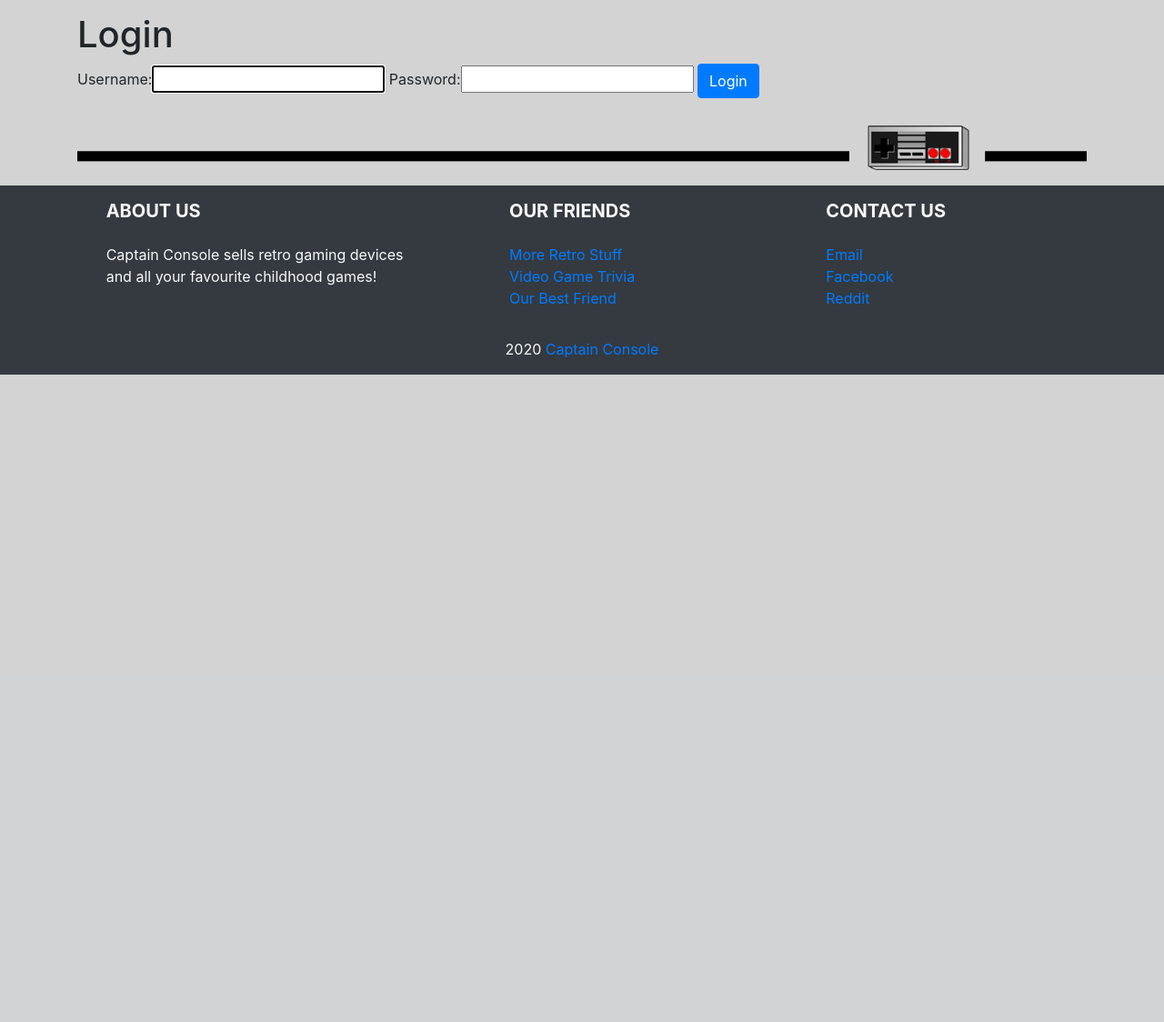
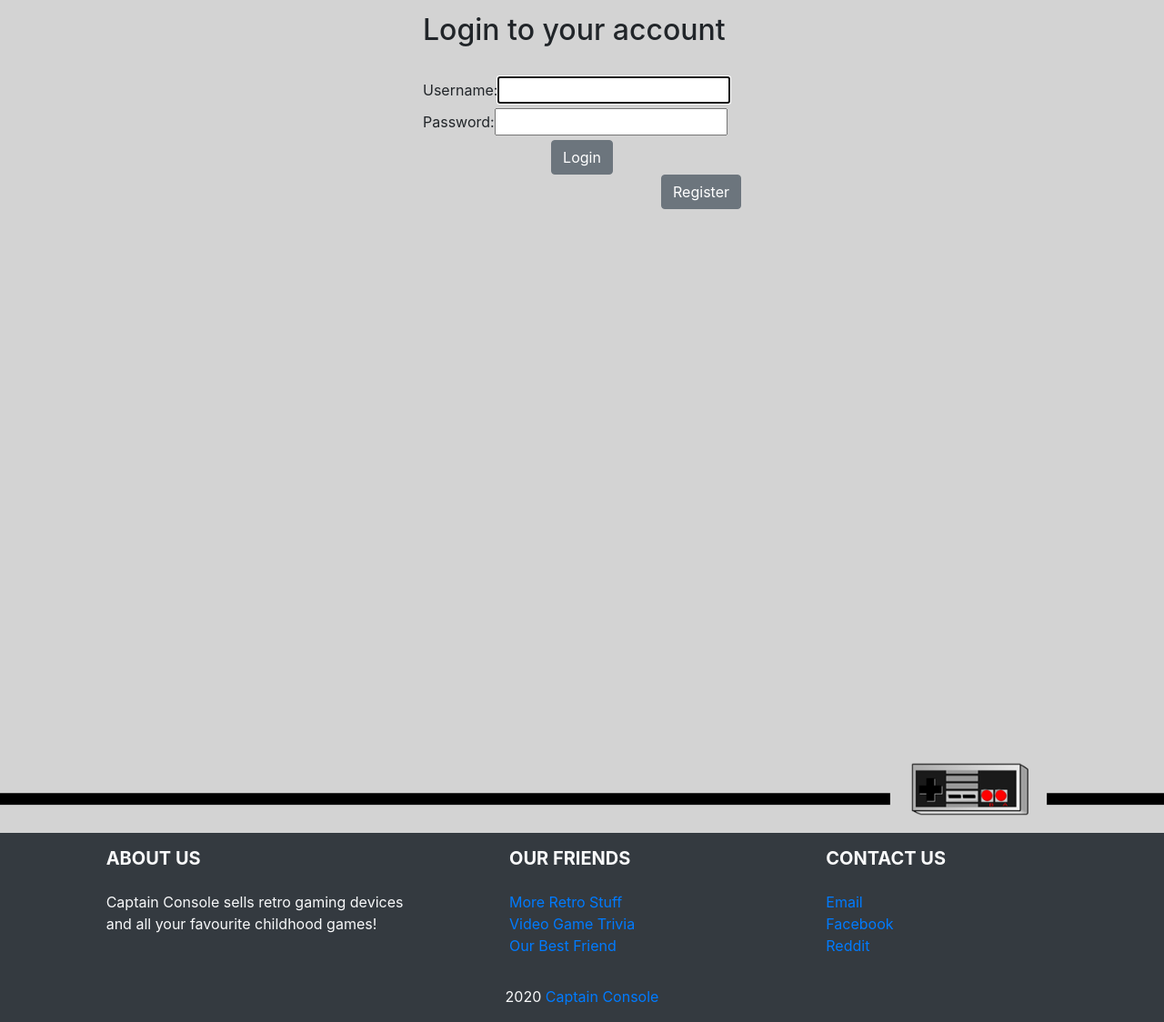
Before and after one commit to Daddara/T-220-VLN2, a Django app: page /user/login in a window 1280 px wide. Shown: the part 56-1180 px from the top of the page at 91% size. Before the commit the page ends 468 px from the top, so only its background shows below. Run offline with Django 3.2, Linux system fonts and the light colour scheme; some libraries are stand-ins or nearby versions.

Commit message:
somesome

```diff
--- a/static/css/main.css
+++ b/static/css/main.css
@@ -454,3 +454,8 @@ body {
 }
 
 /*-----END SEARCH BUTTONS------*/
+
+
+.base-container{
+    min-height: 800px;
+}
--- a/templates/base.html
+++ b/templates/base.html
@@ -22,15 +22,15 @@
         {% include 'header.html' %}
 
         <!-- Page Content -->
-        <div class="container">
+        <div class="container base-container">
 
             {% block content %}
             {% endblock %}
 
             <!-- /.row -->
-            <img src="/static/img/bannerfinal.png" class="img-fluid">
 
             </div>
+    <img src="/static/img/bannerfinal.png" class="img-fluid">
         <!-- /.container -->
 
             {% include 'footer.html' %}
--- a/templates/user/login.html
+++ b/templates/user/login.html
@@ -1,10 +1,19 @@
 {% extends "base.html" %}
 {% block content %}
-    <form method="post" class="form form-horizontal">
-    <h1>Login</h1>
-        {% csrf_token %}
-        {{ form }}
-        <input type="submit" class="btn btn-primary" value="Login" />
-        <h1></h1>
-    </form>
+    <div class="row">
+        <div class="col-lg-4 col-md-10 mx-auto">
+            <form method="post" class="form">
+                <h2>Login to your account</h2>
+                <br>
+                    {% csrf_token %}
+                    {{ form }}
+                <div class="text-center">
+                    <input type="submit" class="btn btn-secondary pull-down" value="Login"/>
+                </div>
+                <div class="text-right">
+                    <a class="btn btn-secondary" href="{% url 'register' %}"></i> Register</a>
+                </div>
+            </form>
+        </div>
+    </div>
 {% endblock %}
```
Also changed, not shown: templates/user/profile.html (+6 -1 lines), templates/user/register.html (+14 -7 lines).
